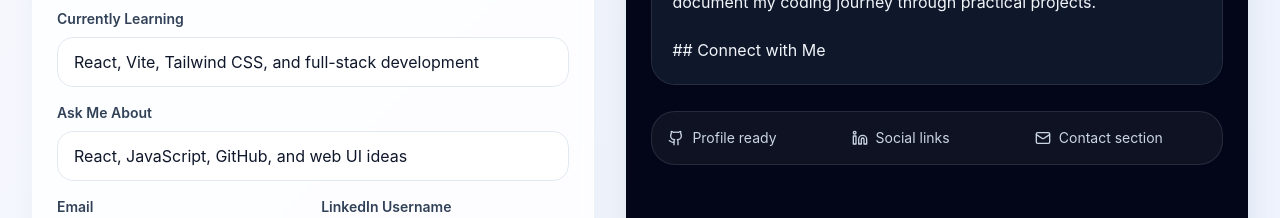
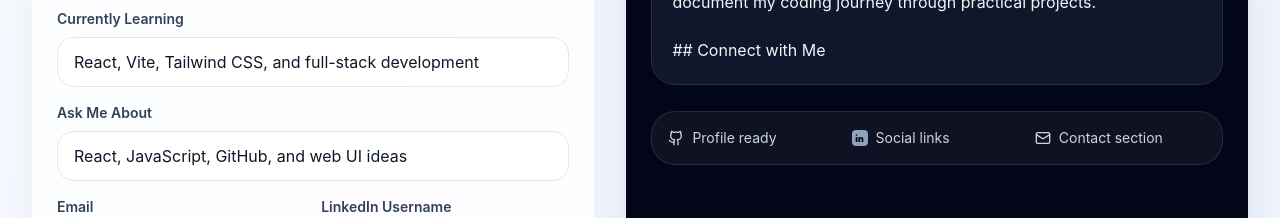
Before and after one commit to ProCodesWithPratap/dev-profile-studio, a React (Vite) app: page / in a window 1280 px wide. Shown: the part 1120-1338 px from the top of the page. Built offline with nearby package versions, Linux system fonts and the light colour scheme.

Commit message:
Fix Vercel build by removing unsupported Linkedin icon import

```diff
--- a/src/main.jsx
+++ b/src/main.jsx
@@ -6,7 +6,6 @@ import {
   Code2,
   Download,
   Github,
-  Linkedin,
   Mail,
   RefreshCw,
   Sparkles,
@@ -123,6 +122,14 @@ function Toggle({ label, name, checked, onChange }) {
         className="h-5 w-5 accent-indigo-600"
       />
     </label>
+  )
+}
+
+function LinkedinMark() {
+  return (
+    <span className="grid h-4 w-4 place-items-center rounded bg-slate-400 text-[9px] font-black leading-none text-slate-950">
+      in
+    </span>
   )
 }
 
@@ -294,7 +301,7 @@ function App() {
 
             <div className="mt-5 grid gap-3 rounded-3xl border border-white/10 bg-white/5 p-4 text-sm text-slate-300 md:grid-cols-3">
               <div className="flex items-center gap-2"><Github size={16} /> Profile ready</div>
-              <div className="flex items-center gap-2"><Linkedin size={16} /> Social links</div>
+              <div className="flex items-center gap-2"><LinkedinMark /> Social links</div>
               <div className="flex items-center gap-2"><Mail size={16} /> Contact section</div>
             </div>
           </section>
```
